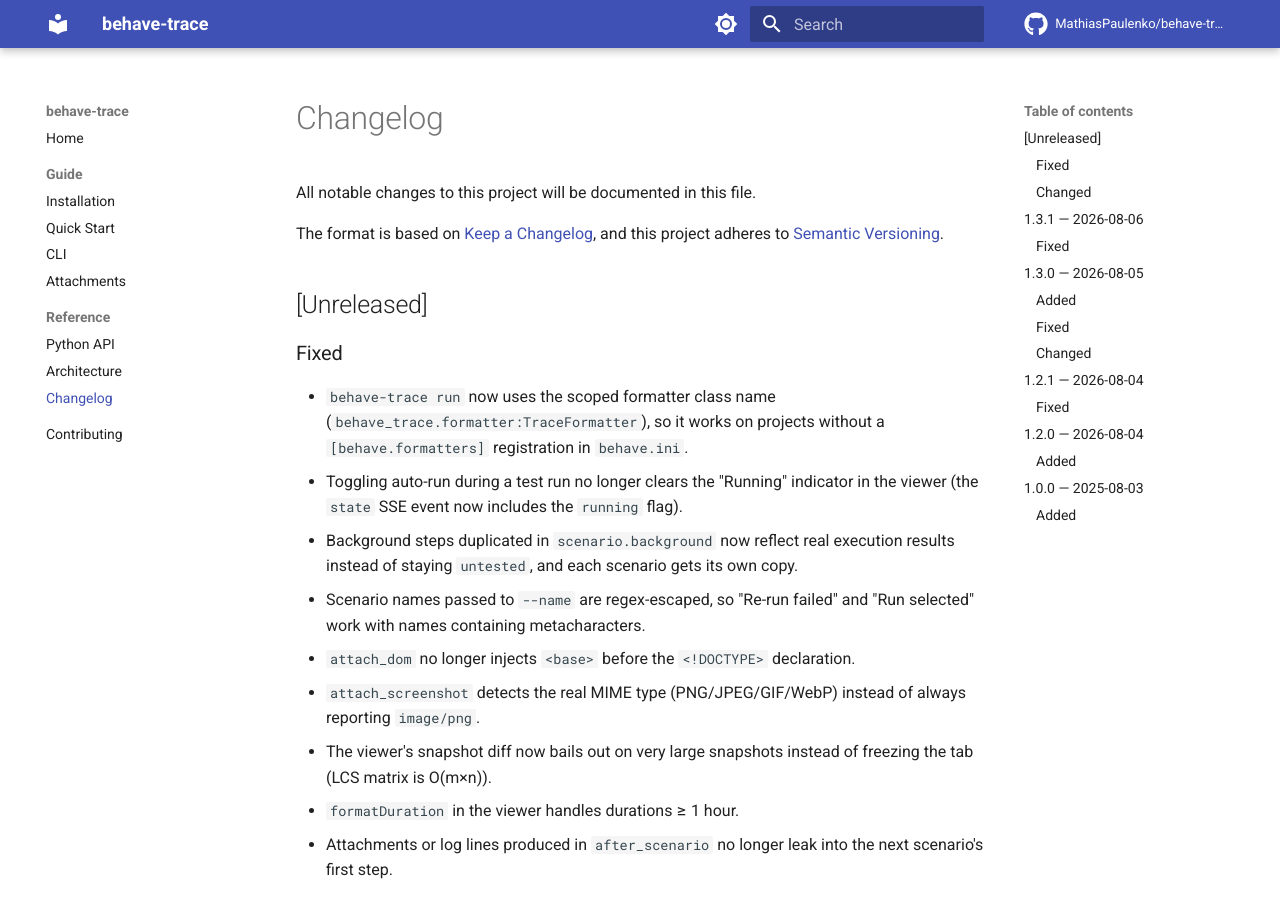
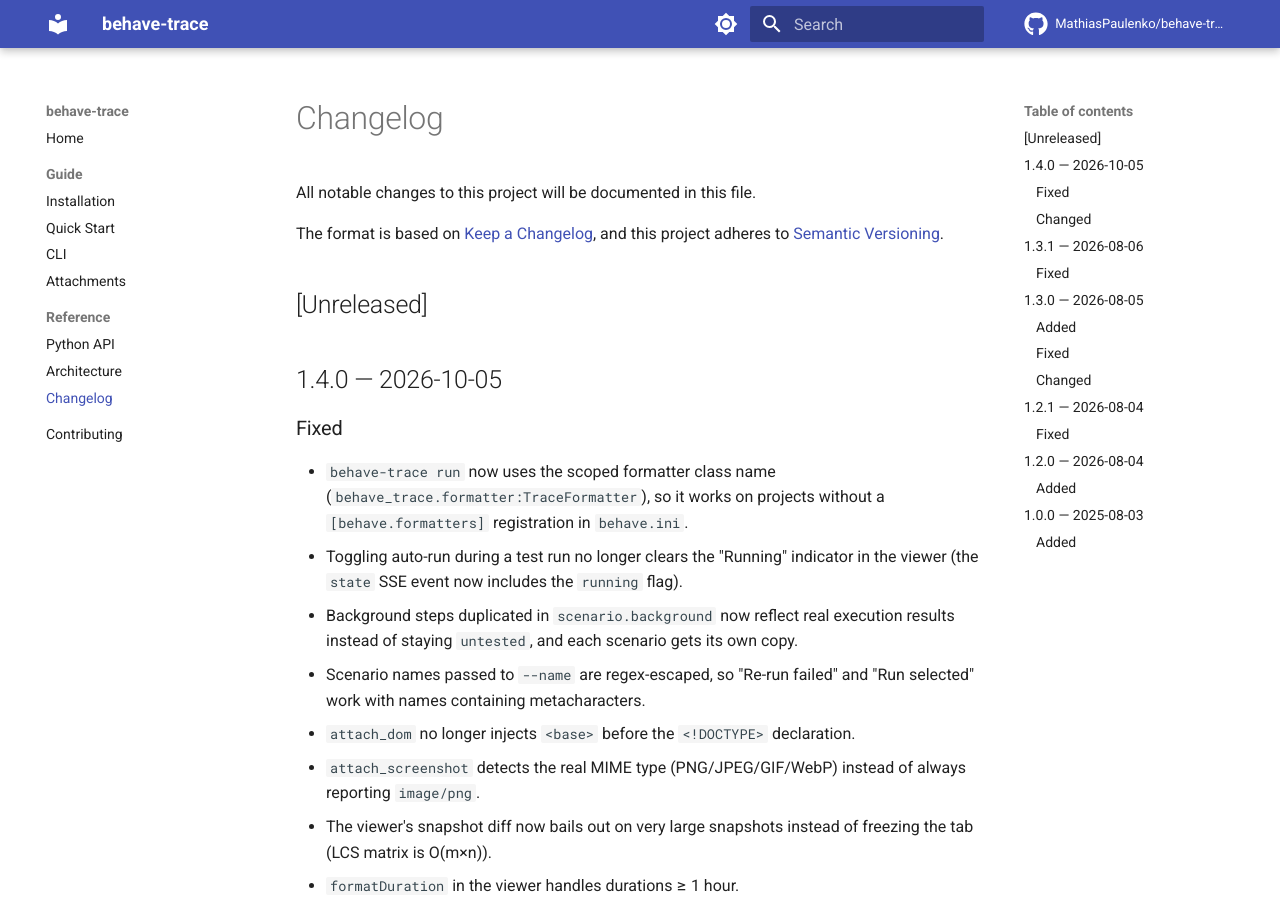
Before and after one commit to MathiasPaulenko/behave-trace, an MkDocs documentation site: the page built from docs/changelog.md, in a window 1280 px wide and 900 px high. Built offline with MkDocs 1.6.1 and Material for MkDocs 9.7.7, drawn with Linux system fonts in a browser that asks for light colours; comment, search, counter and statistics services are not loaded.

Commit message:
release: v1.4.0

````diff
--- a/CHANGELOG.md
+++ b/CHANGELOG.md
@@ -6,6 +6,8 @@ The format is based on [Keep a Changelog](https://keepachangelog.com/en/1.1.0/),
 and this project adheres to [Semantic Versioning](https://semver.org/spec/v2.0.0.html).
 
 ## [Unreleased]
+
+## 1.4.0 — 2026-10-05
 
 ### Fixed
 
--- a/behave_trace/__init__.py
+++ b/behave_trace/__init__.py
@@ -40,7 +40,7 @@ from .models import (
     normalize_level,
 )
 
-__version__ = "1.3.1"
+__version__ = "1.4.0"
 
 # Register formatter with Behave's internal registry (Behave 1.3.x doesn't
 # auto-discover entry points — it uses a manual registry).
--- a/docs/cli.md
+++ b/docs/cli.md
@@ -76,7 +76,7 @@ behave-trace --version
 ```
 
 ```text
-1.3.1
+1.4.0
 ```
 
 ## `python -m behave_trace`
--- a/docs/installation.md
+++ b/docs/installation.md
@@ -72,7 +72,7 @@ behave-trace --version
 ```
 
 ```text
-1.3.1
+1.4.0
 ```
 
 You can also verify the Python API is importable:
--- a/pyproject.toml
+++ b/pyproject.toml
@@ -4,7 +4,7 @@ build-backend = "hatchling.build"
 
 [project]
 name = "behave-trace"
-version = "1.3.1"
+version = "1.4.0"
 description = "Trace viewer and step-by-step debugger for Behave BDD."
 readme = "README.md"
 license = "MIT"
````
Also changed, not shown: 1 other file.
